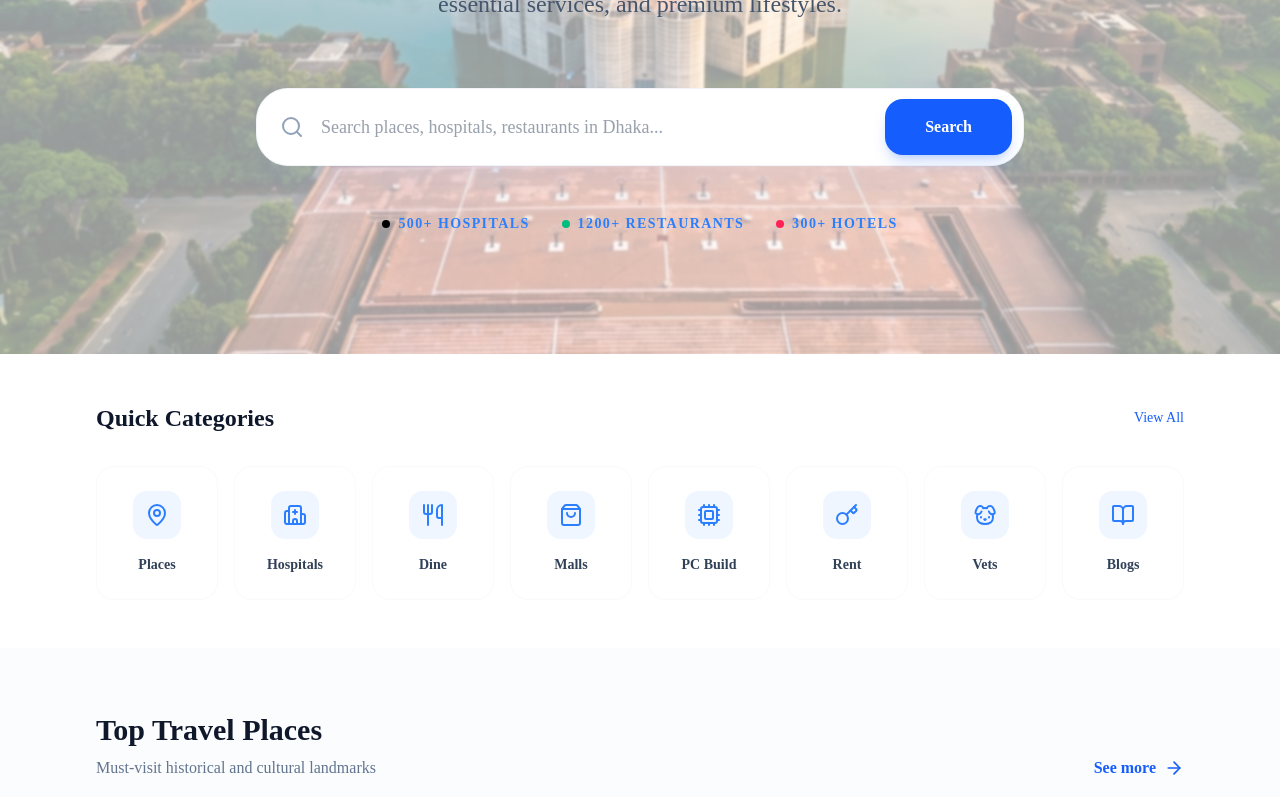
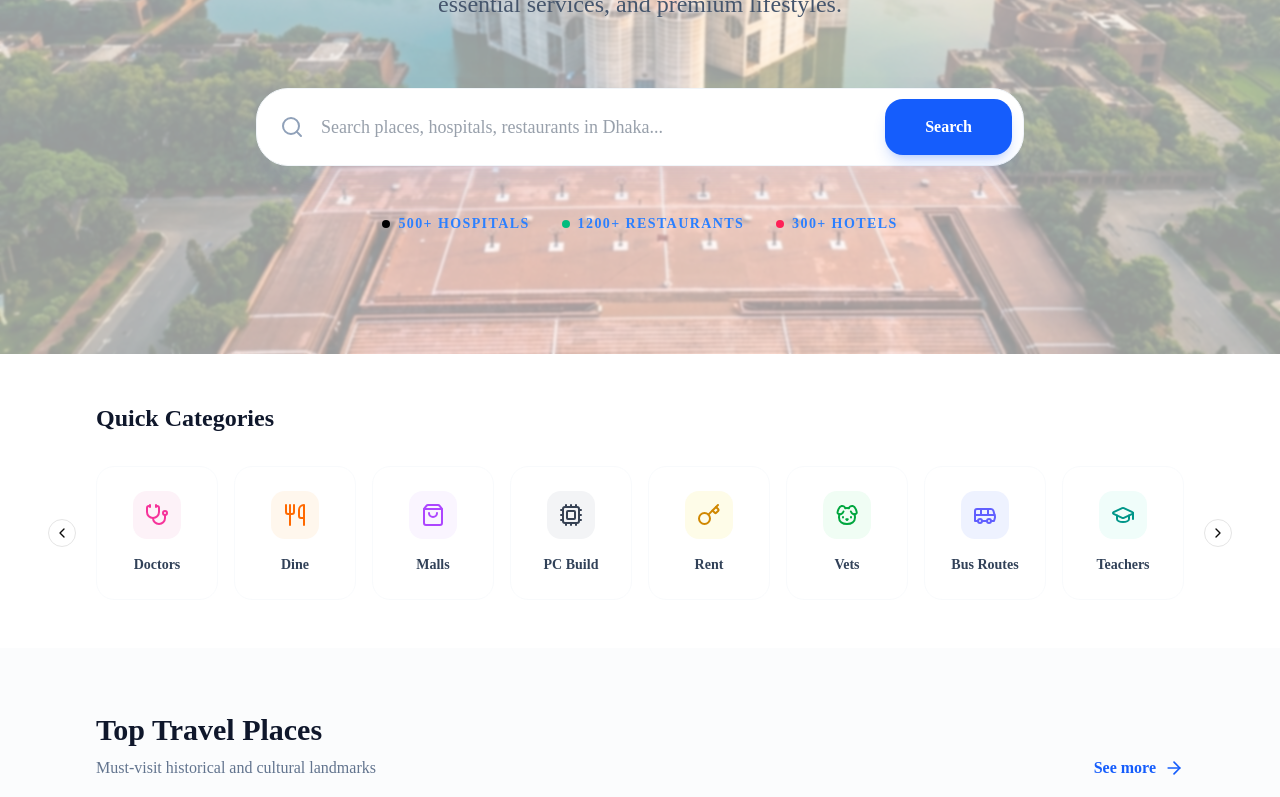
Before and after one commit to meheraj786/aboutdhaka-aggregator-website, a Next.js app: page / in a window 1280 px wide. Shown: the part 459-1256 px from the top of the page. Built offline with nearby package versions, Linux system fonts and the light colour scheme.

Commit message:
quict cat carosel add

```diff
--- a/components/appComponents/Categories.tsx
+++ b/components/appComponents/Categories.tsx
@@ -1,26 +1,108 @@
+"use client";
+import Autoplay from "embla-carousel-autoplay";
 import {
 	BookOpen,
+	Bus,
 	Cpu,
 	Dog,
+	GraduationCap,
 	Hospital,
 	Key,
 	MapPin,
 	ShoppingBag,
+	Stethoscope,
+	User,
 	Utensils,
 } from "lucide-react";
+import Link from "next/link";
+import React from "react";
+import {
+	Carousel,
+	CarouselContent,
+	CarouselItem,
+	CarouselNext,
+	CarouselPrevious,
+} from "../ui/carousel";
 
-const categories = [
-	{ icon: MapPin, label: "Places", color: "bg-blue-50 text-blue-500" },
-	{ icon: Hospital, label: "Hospitals", color: "bg-blue-50 text-blue-500" },
-	{ icon: Utensils, label: "Dine", color: "bg-blue-50 text-blue-500" },
-	{ icon: ShoppingBag, label: "Malls", color: "bg-blue-50 text-blue-500" },
-	{ icon: Cpu, label: "PC Build", color: "bg-blue-50 text-blue-500" },
-	{ icon: Key, label: "Rent", color: "bg-blue-50 text-blue-500" },
-	{ icon: Dog, label: "Vets", color: "bg-blue-50 text-blue-500" },
-	{ icon: BookOpen, label: "Blogs", color: "bg-blue-50 text-blue-500" },
+export const categories = [
+	{
+		icon: MapPin,
+		label: "Places",
+		color: "bg-blue-50 text-blue-500",
+		link: "/places",
+	},
+	{
+		icon: Hospital,
+		label: "Hospitals",
+		color: "bg-red-50 text-red-500",
+		link: "/hospitals",
+	},
+	{
+		icon: Stethoscope,
+		label: "Doctors",
+		color: "bg-pink-50 text-pink-500",
+		link: "/doctors",
+	},
+	{
+		icon: Utensils,
+		label: "Dine",
+		color: "bg-orange-50 text-orange-500",
+		link: "/restaurants",
+	},
+	{
+		icon: ShoppingBag,
+		label: "Malls",
+		color: "bg-purple-50 text-purple-500",
+		link: "/malls",
+	},
+	{
+		icon: Cpu,
+		label: "PC Build",
+		color: "bg-gray-100 text-gray-700",
+		link: "/pc-build",
+	},
+	{
+		icon: Key,
+		label: "Rent",
+		color: "bg-yellow-50 text-yellow-600",
+		link: "/rent",
+	},
+	{
+		icon: Dog,
+		label: "Vets",
+		color: "bg-green-50 text-green-600",
+		link: "/vets",
+	},
+	{
+		icon: Bus,
+		label: "Bus Routes",
+		color: "bg-indigo-50 text-indigo-500",
+		link: "/bus-routes",
+	},
+	{
+		icon: GraduationCap,
+		label: "Teachers",
+		color: "bg-teal-50 text-teal-600",
+		link: "/teachers",
+	},
+	{
+		icon: User,
+		label: "Freelancers",
+		color: "bg-cyan-50 text-cyan-600",
+		link: "/freelancers",
+	},
+	{
+		icon: BookOpen,
+		label: "Blogs",
+		color: "bg-rose-50 text-rose-500",
+		link: "/blogs",
+	},
 ];
 
 const Categories = () => {
+	const plugin = React.useRef(
+		Autoplay({ delay: 2000, stopOnInteraction: true, stopOnMouseEnter: true }),
+	);
 	return (
 		<section id="categories" className="py-12 px-6 md:px-12 lg:px-24 bg-white">
 			<div className="max-w-7xl mx-auto">
@@ -28,15 +110,41 @@ const Categories = () => {
 					<h2 className="text-2xl font-bold text-slate-900">
 						Quick Categories
 					</h2>
-					<a
-						href="/"
-						className="text-blue-600 font-medium hover:underline text-sm"
-					>
-						View All
-					</a>
 				</div>
 
-				<div className="grid grid-cols-2 sm:grid-cols-4 lg:grid-cols-8 gap-4">
+				<Carousel
+					plugins={[plugin.current]}
+					opts={{
+						align: "start",
+					}}
+					className="w-full  "
+				>
+					<CarouselContent>
+						{categories.map((cat) => (
+							<CarouselItem key={cat.label} className="basis-1/8">
+								<Link href={cat.link}>
+									<div
+										key={cat.label}
+										className="group flex flex-col items-center p-6 bg-white border border-slate-50 rounded-2xl hover:shadow-lg hover:shadow-slate-100 transition-all cursor-pointer"
+									>
+										<div
+											className={`p-3 rounded-xl mb-4 transition-transform group-hover:scale-110 ${cat.color}`}
+										>
+											<cat.icon className="w-6 h-6" />
+										</div>
+										<span className="text-sm font-semibold text-slate-700">
+											{cat.label}
+										</span>
+									</div>
+								</Link>
+							</CarouselItem>
+						))}
+					</CarouselContent>
+					<CarouselPrevious />
+					<CarouselNext />
+				</Carousel>
+
+				{/* <div className="grid grid-cols-2 sm:grid-cols-4 lg:grid-cols-8 gap-4">
 					{categories.map((cat) => (
 						<div
 							key={cat.label}
@@ -52,7 +160,7 @@ const Categories = () => {
 							</span>
 						</div>
 					))}
-				</div>
+				</div> */}
 			</div>
 		</section>
 	);
--- /dev/null
+++ b/components/ui/card.tsx
@@ -0,0 +1,103 @@
+import type * as React from "react";
+
+import { cn } from "@/lib/utils";
+
+function Card({
+	className,
+	size = "default",
+	...props
+}: React.ComponentProps<"div"> & { size?: "default" | "sm" }) {
+	return (
+		<div
+			data-slot="card"
+			data-size={size}
+			className={cn(
+				"group/card flex flex-col gap-4 overflow-hidden rounded-xl bg-card py-4 text-sm text-card-foreground ring-1 ring-foreground/10 has-data-[slot=card-footer]:pb-0 has-[>img:first-child]:pt-0 data-[size=sm]:gap-3 data-[size=sm]:py-3 data-[size=sm]:has-data-[slot=card-footer]:pb-0 *:[img:first-child]:rounded-t-xl *:[img:last-child]:rounded-b-xl",
+				className,
+			)}
+			{...props}
+		/>
+	);
+}
+
+function CardHeader({ className, ...props }: React.ComponentProps<"div">) {
+	return (
+		<div
+			data-slot="card-header"
+			className={cn(
+				"group/card-header @container/card-header grid auto-rows-min items-start gap-1 rounded-t-xl px-4 group-data-[size=sm]/card:px-3 has-data-[slot=card-action]:grid-cols-[1fr_auto] has-data-[slot=card-description]:grid-rows-[auto_auto] [.border-b]:pb-4 group-data-[size=sm]/card:[.border-b]:pb-3",
+				className,
+			)}
+			{...props}
+		/>
+	);
+}
+
+function CardTitle({ className, ...props }: React.ComponentProps<"div">) {
+	return (
+		<div
+			data-slot="card-title"
+			className={cn(
+				"text-base leading-snug font-medium group-data-[size=sm]/card:text-sm",
+				className,
+			)}
+			{...props}
+		/>
+	);
+}
+
+function CardDescription({ className, ...props }: React.ComponentProps<"div">) {
+	return (
+		<div
+			data-slot="card-description"
+			className={cn("text-sm text-muted-foreground", className)}
+			{...props}
+		/>
+	);
+}
+
+function CardAction({ className, ...props }: React.ComponentProps<"div">) {
+	return (
+		<div
+			data-slot="card-action"
+			className={cn(
+				"col-start-2 row-span-2 row-start-1 self-start justify-self-end",
+				className,
+			)}
+			{...props}
+		/>
+	);
+}
+
+function CardContent({ className, ...props }: React.ComponentProps<"div">) {
+	return (
+		<div
+			data-slot="card-content"
+			className={cn("px-4 group-data-[size=sm]/card:px-3", className)}
+			{...props}
+		/>
+	);
+}
+
+function CardFooter({ className, ...props }: React.ComponentProps<"div">) {
+	return (
+		<div
+			data-slot="card-footer"
+			className={cn(
+				"flex items-center rounded-b-xl border-t bg-muted/50 p-4 group-data-[size=sm]/card:p-3",
+				className,
+			)}
+			{...props}
+		/>
+	);
+}
+
+export {
+	Card,
+	CardHeader,
+	CardFooter,
+	CardTitle,
+	CardAction,
+	CardDescription,
+	CardContent,
+};
--- /dev/null
+++ b/components/ui/carousel.tsx
@@ -0,0 +1,241 @@
+"use client";
+
+import useEmblaCarousel, {
+	type UseEmblaCarouselType,
+} from "embla-carousel-react";
+import { ChevronLeftIcon, ChevronRightIcon } from "lucide-react";
+import * as React from "react";
+import { Button } from "@/components/ui/button";
+import { cn } from "@/lib/utils";
+
+type CarouselApi = UseEmblaCarouselType[1];
+type UseCarouselParameters = Parameters<typeof useEmblaCarousel>;
+type CarouselOptions = UseCarouselParameters[0];
+type CarouselPlugin = UseCarouselParameters[1];
+
+type CarouselProps = {
+	opts?: CarouselOptions;
+	plugins?: CarouselPlugin;
+	orientation?: "horizontal" | "vertical";
+	setApi?: (api: CarouselApi) => void;
+};
+
+type CarouselContextProps = {
+	carouselRef: ReturnType<typeof useEmblaCarousel>[0];
+	api: ReturnType<typeof useEmblaCarousel>[1];
+	scrollPrev: () => void;
+	scrollNext: () => void;
+	canScrollPrev: boolean;
+	canScrollNext: boolean;
+} & CarouselProps;
+
+const CarouselContext = React.createContext<CarouselContextProps | null>(null);
+
+function useCarousel() {
+	const context = React.useContext(CarouselContext);
+
+	if (!context) {
+		throw new Error("useCarousel must be used within a <Carousel />");
+	}
+
+	return context;
+}
+
+function Carousel({
+	orientation = "horizontal",
+	opts,
+	setApi,
+	plugins,
+	className,
+	children,
+	...props
+}: React.ComponentProps<"div"> & CarouselProps) {
+	const [carouselRef, api] = useEmblaCarousel(
+		{
+			...opts,
+			axis: orientation === "horizontal" ? "x" : "y",
+		},
+		plugins,
+	);
+	const [canScrollPrev, setCanScrollPrev] = React.useState(false);
+	const [canScrollNext, setCanScrollNext] = React.useState(false);
+
+	const onSelect = React.useCallback((api: CarouselApi) => {
+		if (!api) return;
+		setCanScrollPrev(api.canScrollPrev());
+		setCanScrollNext(api.canScrollNext());
+	}, []);
+
+	const scrollPrev = React.useCallback(() => {
+		api?.scrollPrev();
+	}, [api]);
+
+	const scrollNext = React.useCallback(() => {
+		api?.scrollNext();
+	}, [api]);
+
+	const handleKeyDown = React.useCallback(
+		(event: React.KeyboardEvent<HTMLDivElement>) => {
+			if (event.key === "ArrowLeft") {
+				event.preventDefault();
+				scrollPrev();
+			} else if (event.key === "ArrowRight") {
+				event.preventDefault();
+				scrollNext();
+			}
+		},
+		[scrollPrev, scrollNext],
+	);
+
+	React.useEffect(() => {
+		if (!api || !setApi) return;
+		setApi(api);
+	}, [api, setApi]);
+
+	React.useEffect(() => {
+		if (!api) return;
+		onSelect(api);
+		api.on("reInit", onSelect);
+		api.on("select", onSelect);
+
+		return () => {
+			api?.off("select", onSelect);
+		};
+	}, [api, onSelect]);
+
+	return (
+		<CarouselContext.Provider
+			value={{
+				carouselRef,
+				api: api,
+				opts,
+				orientation:
+					orientation || (opts?.axis === "y" ? "vertical" : "horizontal"),
+				scrollPrev,
+				scrollNext,
+				canScrollPrev,
+				canScrollNext,
+			}}
+		>
+			<div
+				onKeyDownCapture={handleKeyDown}
+				className={cn("relative", className)}
+				role="marquee"
+				aria-roledescription="carousel"
+				data-slot="carousel"
+				{...props}
+			>
+				{children}
+			</div>
+		</CarouselContext.Provider>
+	);
+}
+
+function CarouselContent({ className, ...props }: React.ComponentProps<"div">) {
+	const { carouselRef, orientation } = useCarousel();
+
+	return (
+		<div
+			ref={carouselRef}
+			className="overflow-hidden"
+			data-slot="carousel-content"
+		>
+			<div
+				className={cn(
+					"flex",
+					orientation === "horizontal" ? "-ml-4" : "-mt-4 flex-col",
+					className,
+				)}
+				{...props}
+			/>
+		</div>
+	);
+}
+
+function CarouselItem({ className, ...props }: React.ComponentProps<"div">) {
+	const { orientation } = useCarousel();
+
+	return (
+		<div
+			role="marquee"
+			aria-roledescription="slide"
+			data-slot="carousel-item"
+			className={cn(
+				"min-w-0 shrink-0 grow-0 basis-full",
+				orientation === "horizontal" ? "pl-4" : "pt-4",
+				className,
+			)}
+			{...props}
+		/>
+	);
+}
+
+function CarouselPrevious({
+	className,
+	variant = "outline",
+	size = "icon-sm",
+	...props
+}: React.ComponentProps<typeof Button>) {
+	const { orientation, scrollPrev, canScrollPrev } = useCarousel();
+
+	return (
+		<Button
+			data-slot="carousel-previous"
+			variant={variant}
+			size={size}
+			className={cn(
+				"absolute touch-manipulation rounded-full",
+				orientation === "horizontal"
+					? "top-1/2 -left-12 -translate-y-1/2"
+					: "-top-12 left-1/2 -translate-x-1/2 rotate-90",
+				className,
+			)}
+			disabled={!canScrollPrev}
+			onClick={scrollPrev}
+			{...props}
+		>
+			<ChevronLeftIcon />
+			<span className="sr-only">Previous slide</span>
+		</Button>
+	);
+}
+
+function CarouselNext({
+	className,
+	variant = "outline",
+	size = "icon-sm",
+	...props
+}: React.ComponentProps<typeof Button>) {
+	const { orientation, scrollNext, canScrollNext } = useCarousel();
+
+	return (
+		<Button
+			data-slot="carousel-next"
+			variant={variant}
+			size={size}
+			className={cn(
+				"absolute touch-manipulation rounded-full",
+				orientation === "horizontal"
+					? "top-1/2 -right-12 -translate-y-1/2"
+					: "-bottom-12 left-1/2 -translate-x-1/2 rotate-90",
+				className,
+			)}
+			disabled={!canScrollNext}
+			onClick={scrollNext}
+			{...props}
+		>
+			<ChevronRightIcon />
+			<span className="sr-only">Next slide</span>
+		</Button>
+	);
+}
+
+export {
+	type CarouselApi,
+	Carousel,
+	CarouselContent,
+	CarouselItem,
+	CarouselPrevious,
+	CarouselNext,
+	useCarousel,
+};
--- a/package.json
+++ b/package.json
@@ -13,6 +13,8 @@
 	"dependencies": {
 		"class-variance-authority": "^0.7.1",
 		"clsx": "^2.1.1",
+		"embla-carousel-autoplay": "^8.6.0",
+		"embla-carousel-react": "^8.6.0",
 		"lucide-react": "^0.577.0",
 		"motion": "^12.36.0",
 		"next": "16.1.6",
```
Also changed, not shown: 1 other file (tests, documents, lock files or other folders).
